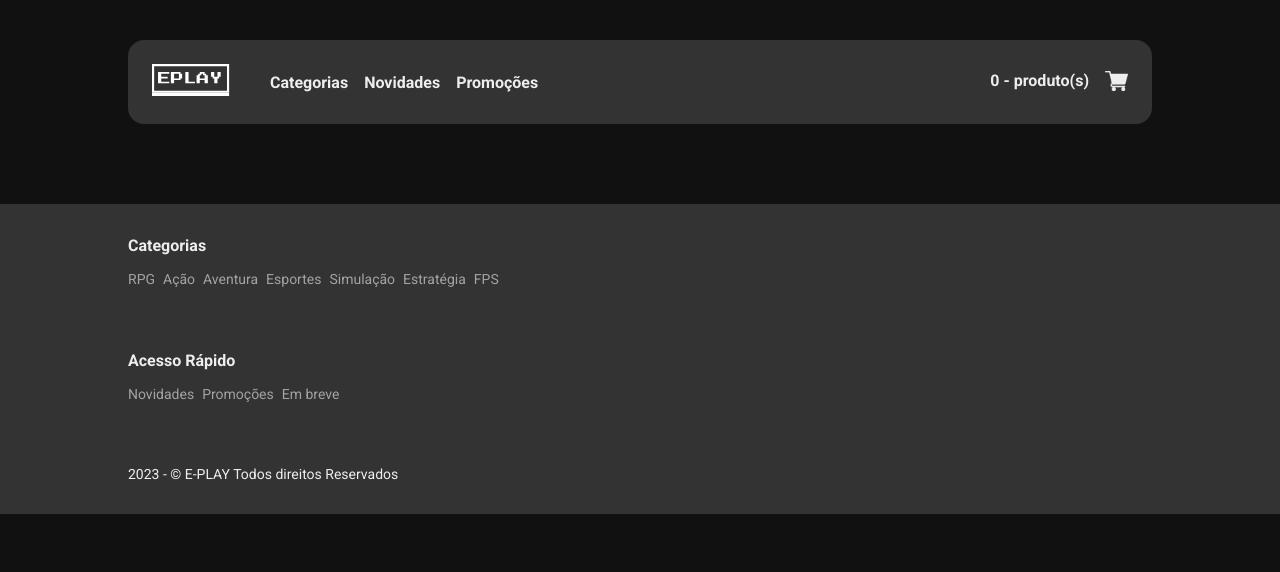
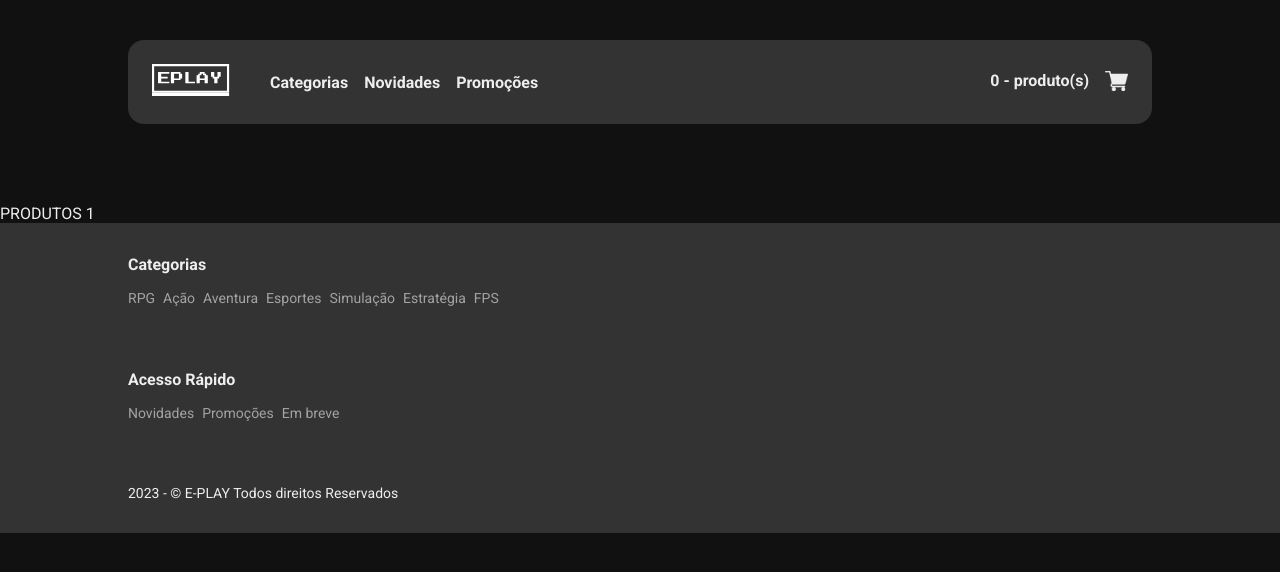
Before and after one commit to thallesrafaell/eplay, a React (Create React App) app: page /product/1 in a window 1280 px wide. Shown: the top 572 px of the page. Built offline with nearby package versions, Linux system fonts and the light colour scheme.

Commit message:
Adicionando pagina de produtos e criando rotas

```diff
--- /dev/null
+++ b/src/Pages/Product/index.tsx
@@ -0,0 +1,12 @@
+import { useParams } from 'react-router-dom'
+
+const Product = () => {
+  const { id } = useParams()
+
+  return (
+    <div>
+      <p>PRODUTOS {id}</p>
+    </div>
+  )
+}
+export default Product
--- a/src/routes.tsx
+++ b/src/routes.tsx
@@ -2,11 +2,13 @@ import { Routes, Route } from 'react-router-dom'
 
 import Home from './Pages/Home'
 import Categories from './Pages/Categories'
+import Product from './Pages/Product'
 
 const Rotas = () => (
   <Routes>
     <Route path="/" element={<Home />} />
     <Route path="/categorias" element={<Categories />} />
+    <Route path="/product/:id" element={<Product />} />
   </Routes>
 )
 
```
